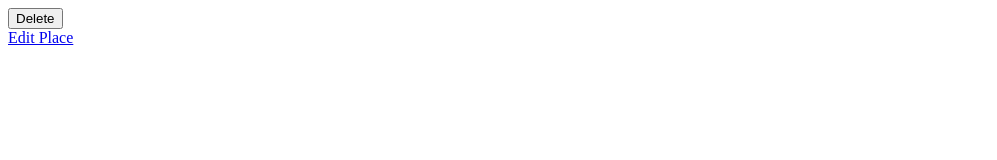
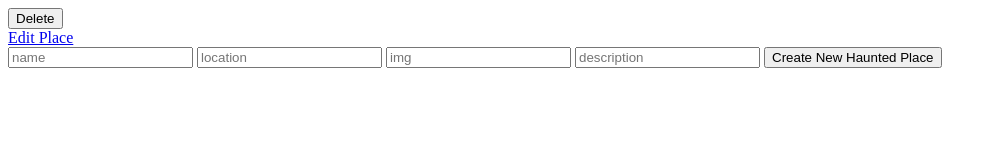
Before and after one commit to sumitsoni09/SpookyTime, a website: page public/index.html in a window 1280 px wide. Shown: the whole page, without its empty margins (0-997 px from the left). Drawn offline with nearby package versions, Linux system fonts and the light colour scheme; no server answers.

Commit message:
Update index.html

```diff
--- a/public/index.html
+++ b/public/index.html
@@ -13,10 +13,12 @@
         <tr ng-repeat="place in ctrl.places">
           <td>{{place.name}}</td>
           <td>{{place.location}}</td>
-          <td>{{place.image}}</td>
+          <td><img src = "{{place.image}}"/></td>
+          <td>{{place.description}}</td>
           <button ng-click ="ctrl.deletePlace(place)">Delete</button>
         </tr>
       </table>
+
       <a href="#" ng-click="ctrl.indexOfEditFormToShow = $index">Edit Place</a>
       <form ng-if="$index === ctrl.indexOfEditFormToShow" ng-submit="ctrl.editPlace(place)">
         Name: <input ng-model=" ctrl.updatedName" type="text" placeholder="Name"/>
@@ -24,6 +26,20 @@
         Image: <input ng-model="ctrl.updatedImage" type="text" placeholder="Image URL"/>
         <input type="submit" value="Update Place"/>
       </form>
+
+
+
+
+   <form ng-submit="ctrl.createPlace()">
+      <input type="text" ng-model="ctrl.name" placeholder="name"/>
+      <input type="text" ng-model="ctrl.location" placeholder="location"/>
+      <input type="text" ng-model="ctrl.image" placeholder="img"/>
+      <input type="text" ng-model="ctrl.description" placeholder="description"/>
+      <input type = "submit" value = "Create New Haunted Place"/>
+    </form>
+
+
+
     </div>
   </body>
 </html>
```
